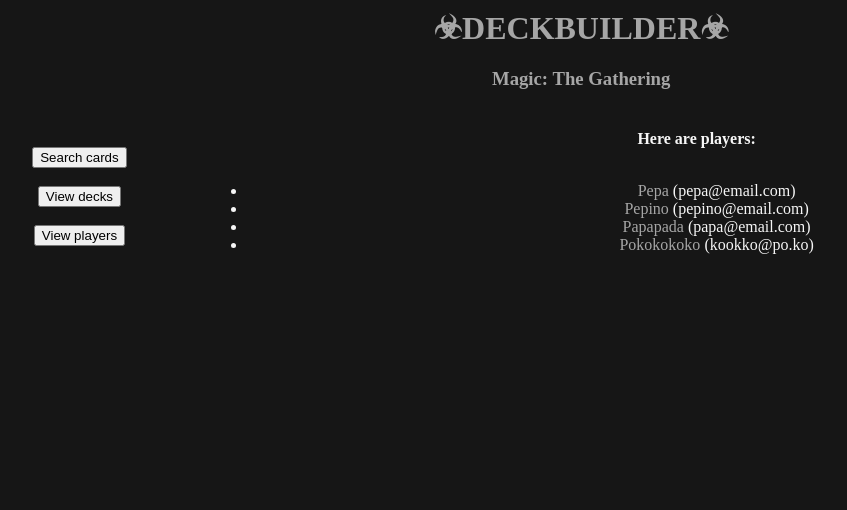
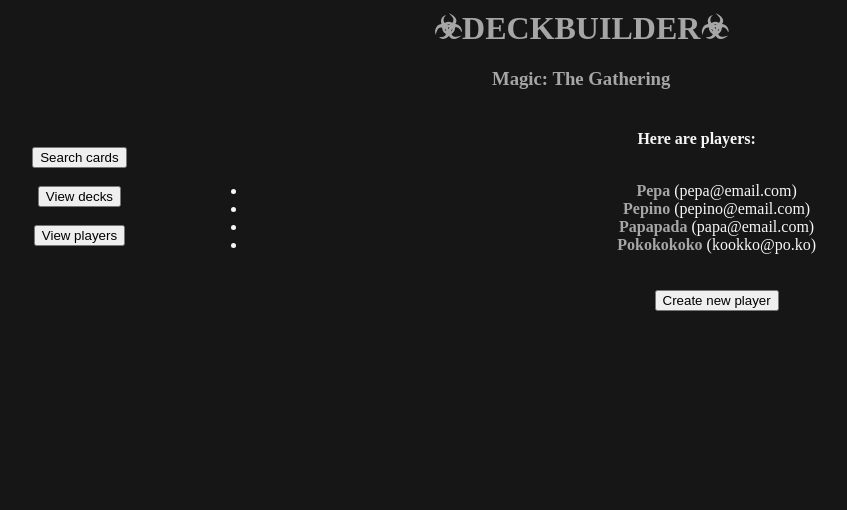
Before and after one commit to rddrdhd/SPJA_Deckbuilder, a Django app: page /players/ in a window 1280 px wide. Shown: the top 510 px of the page, without its empty margins (54-901 px from the left). Run offline with Django 3.2, Linux system fonts and the light colour scheme; data comes from the database, SQL or seed files in the repository; both versions use the stored data as it was after the commit; lists and menus that the app fills with data are empty.

Commit message:
Added new player option

```diff
--- a/builder/templates/decks.html
+++ b/builder/templates/decks.html
@@ -6,7 +6,7 @@
  <span style="font-weight:normal">
  {% for deck in decks %}<li>
   <a href="{% url 'builder:deck' deck.id %}" style="text-decoration: none">
-   <strong>{{deck.deck_name}}</strong></a>  -  {{deck.cards.all.count}} {%if deck.cards.all.count == 1 %}card{%else%}cards{%endif%} -
+   <strong>{{deck.deck_name}}</strong></a> from {{deck.owner.login}}
    <a href="{% url 'builder:delete_deck' deck.id %}" style="text-decoration: none" ><span style="font-weight:normal">☠</span></a>
 
 
--- a/builder/templates/player.html
+++ b/builder/templates/player.html
@@ -6,7 +6,10 @@
    <th>
      {% for deck in decks %}
         <li>
-         {{deck.deck_name}}
+         <a href="{% url 'builder:deck' deck.id %}" style="text-decoration: none">
+   <strong>{{deck.deck_name}}</strong></a>  -
+   <a href="{% url 'builder:delete_deck' deck.id %}" style="text-decoration: none" ><span style="font-weight:normal">☠</span></a>
+
         </li>
     {% endfor %}
 
--- a/builder/templates/players.html
+++ b/builder/templates/players.html
@@ -5,11 +5,16 @@
 
  <span style="font-weight:normal">
  {% for player in players %}<li>
-  <a href="{% url 'builder:player' player.id %}" style="text-decoration: none" >{{player.login}}</a><span style="font-weight:normal"> ({{player.email}}) </span>
+  <a href="{% url 'builder:player' player.id %}" style="text-decoration: none" ><strong>{{player.login}}</strong></a><span style="font-weight:normal"> ({{player.email}}) </span>
 
 
 </li>
  {% endfor %}
  </span>
+  <br>
+                    <br>
+                    <a href="/new_player">
+                    <button type="submit">Create new player</button>
+                    </a>
  </ul>
  {% endblock %}
--- a/builder/templates/search/detail.html
+++ b/builder/templates/search/detail.html
@@ -23,7 +23,7 @@
          </th>
          <th align="right" style="vertical-align: top;">
              <a href="{% url 'builder:add_to_deck' card_data.id %}">
-                 <button>Add to my deck</button>
+                 <button>Add to existing deck</button>
              </a><br><br>
              <a href="{% url 'builder:create_deck' card_data.id %}">
                  <button>Add to new deck</button>
--- a/builder/urls.py
+++ b/builder/urls.py
@@ -3,24 +3,27 @@ from . import views
 
 app_name = 'builder'
 urlpatterns = [
-    path('', views.index, name='index'),
-    path('search/', views.search, name='search'),
-    path('search/result', views.result, name='result'),
-    path('search/result/<str:card_id>', views.detail, name='detail'),
-    path('search/result/add_to_deck/<str:card_id>', views.add_to_deck, name='add_to_deck'),
-    path('search/result/create_deck/<str:card_id>', views.create_deck, name='create_deck'),
+    path('', views.index, name='index'),  # main page
 
-    path('players/', views.players, name='players'),
-    path('player/<int:player_id>', views.player, name='player'),
+    path('search/', views.search, name='search'),  # search field
+    path('search/result', views.result, name='result'),  # results of searching
+    path('search/result/<str:card_id>', views.detail, name='detail'),  # detail of card
 
-    path('decks/', views.decks, name='decks'),
-    path('deck/<int:deck_id>', views.deck, name='deck'),
+    path('players/', views.players, name='players'),  # all players
+    path('player/<int:player_id>', views.player, name='player'),  # detail of player
 
-    path('search/result/create_deck_submit/<str:card_id>', views.create_deck_submit, name='create_deck_submit'),
-    path('search/result/add_to_deck_submit/<str:card_id>', views.add_to_deck_submit, name='add_to_deck_submit'),
+    path('new_player/', views.new_player, name='new_player'),  # new player
+    path('new_player_submit/', views.new_player_submit, name='new_player_submit'),  # new player
+
+    path('decks/', views.decks, name='decks'),  # all decks
+    path('deck/<int:deck_id>', views.deck, name='deck'),  # detail of deck
+
+    path('create_deck/<str:card_id>', views.create_deck, name='create_deck'),
+    path('create_deck_submit/<str:card_id>', views.create_deck_submit, name='create_deck_submit'),
+    path('add_to_deck/<str:card_id>', views.add_to_deck, name='add_to_deck'),
+    path('add_to_deck_submit/<str:card_id>', views.add_to_deck_submit, name='add_to_deck_submit'),
 
     path('delete_card/<int:id>', views.delete_card, name='delete_card'),
     path('delete_deck/<int:id>', views.delete_deck, name='delete_deck'),
 
-    #path('<int:player_id>/', views.player, name='player'),
 ]
--- a/builder/views.py
+++ b/builder/views.py
@@ -11,14 +11,14 @@ from django.shortcuts import get_object_or_404
 def gimme_card_data_by_id(card_id):
     response = requests.get('https://api.magicthegathering.io/v1/cards/%s' % card_id)
     card_data = response.json()
-    return card_data['card'] #Bc its returning {"card":{...stuffiwant...}}
+    return card_data['card']  # Bc its returning {"card":{...stuffiwant...}}
 
 
 # from card_id it adds card into DB & returns card
 def create_card_return(card_id, deck_id):
     deck = get_object_or_404(Deck, pk=deck_id)
     c_data = gimme_card_data_by_id(card_id)
-    if 'text' in c_data:
+    if 'text' in c_data: #only lands do not have text - F them
         card = Card(card_id=c_data['id'], name=c_data['name'], cmc=c_data['cmc'], rarity=c_data['rarity'],
                     text=c_data['text'], imgUrl=c_data['imageUrl'], deck=deck)
     else:
@@ -67,8 +67,8 @@ def decks(request):
 # Detail of deck
 def deck(request, deck_id):
     d = Deck.objects.get(id=deck_id)
-    c = d.get_cards()#Card.objects.filter(deck=d)
-    return render(request, 'deck.html', {'deck': d, 'cards':c})
+    c = d.get_cards()
+    return render(request, 'deck.html', {'deck': d, 'cards': c})
 
 
 # Leads to 'add card to existing deck' and sending card_id & all decks
@@ -93,29 +93,46 @@ def create_deck(request, card_id):
     players = Player.objects.all()
     return render(request, 'add_card/to_new.html', {'card_id': card_id, 'players': players})
 
+
 # Saving the new deck from 'add card to new deck'
 def create_deck_submit(request, card_id):
     p_id = request.POST['player_id']
     p = Player.objects.get(pk=p_id)
     d_name = request.POST['deck_name']
-    d = Deck(deck_name=d_name, owner = p)
+    d = Deck(deck_name=d_name, owner=p)
     d.save()
     create_card_return(card_id, d.id)
     return HttpResponseRedirect(reverse('builder:decks'))
 
-def delete_deck(request,id):
+
+def delete_deck(request, id):
     Deck.objects.filter(id=id).delete()
     return HttpResponseRedirect(reverse('builder:decks'))
 
+
 def delete_card(request, id):
-    Card.objects.filter(id= id).delete()
+    Card.objects.filter(id=id).delete()
     return HttpResponseRedirect(reverse('builder:decks'))
+
 
 def players(request):
     players = Player.objects.all()
     return render(request, 'players.html', {'players': players})
 
+
 def player(request, player_id):
     player = Player.objects.get(pk=player_id)
     decks = player.get_decks()
-    return render(request, 'player.html', {'player': player, 'decks':decks})
+    return render(request, 'player.html', {'player': player, 'decks': decks})
+
+
+def new_player(request):
+    return render(request, 'new_player.html')
+
+
+def new_player_submit(request):
+    new_login = request.POST['new_login']
+    new_email = request.POST['new_email']
+    p = Player(login=new_login, email=new_email)
+    p.save()
+    return HttpResponseRedirect(reverse('builder:players'))
```
Also changed, not shown: builder/templates/new_player.html (added, +11 -0 lines), db.sqlite3.
